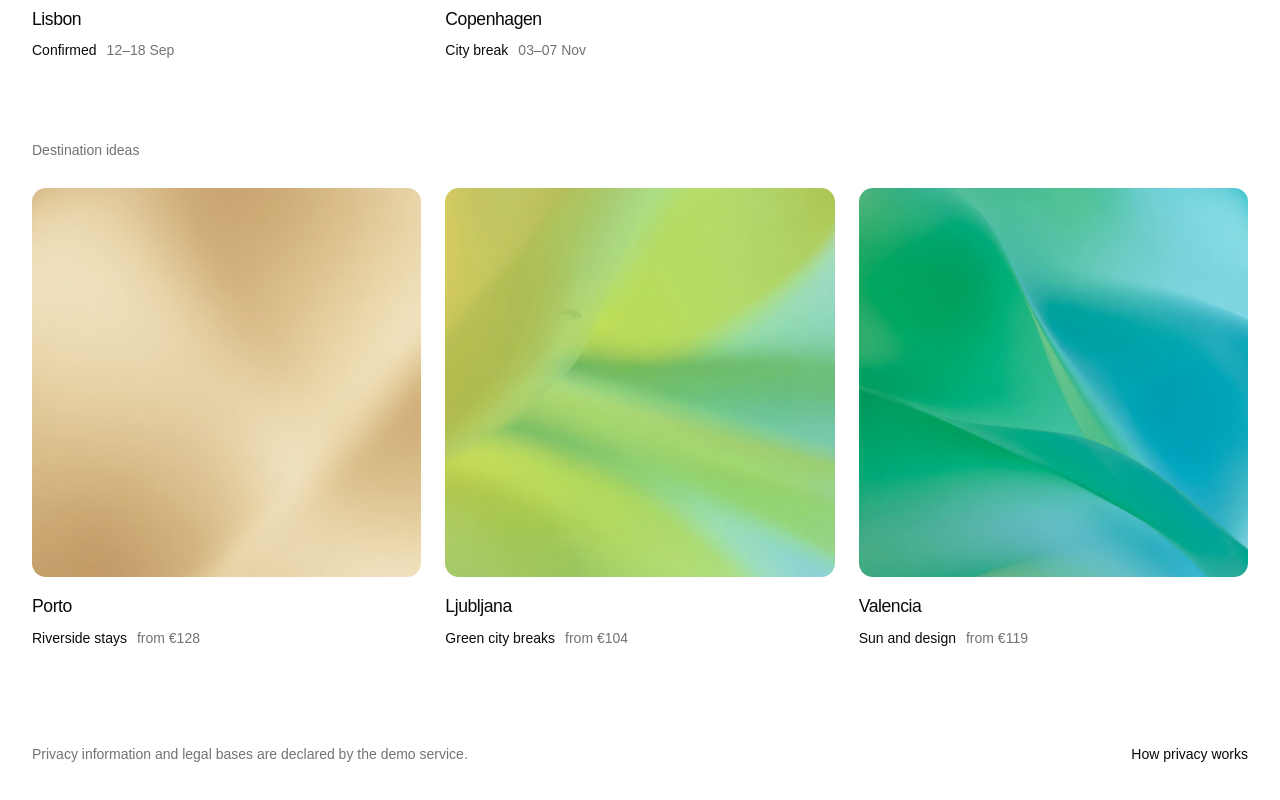
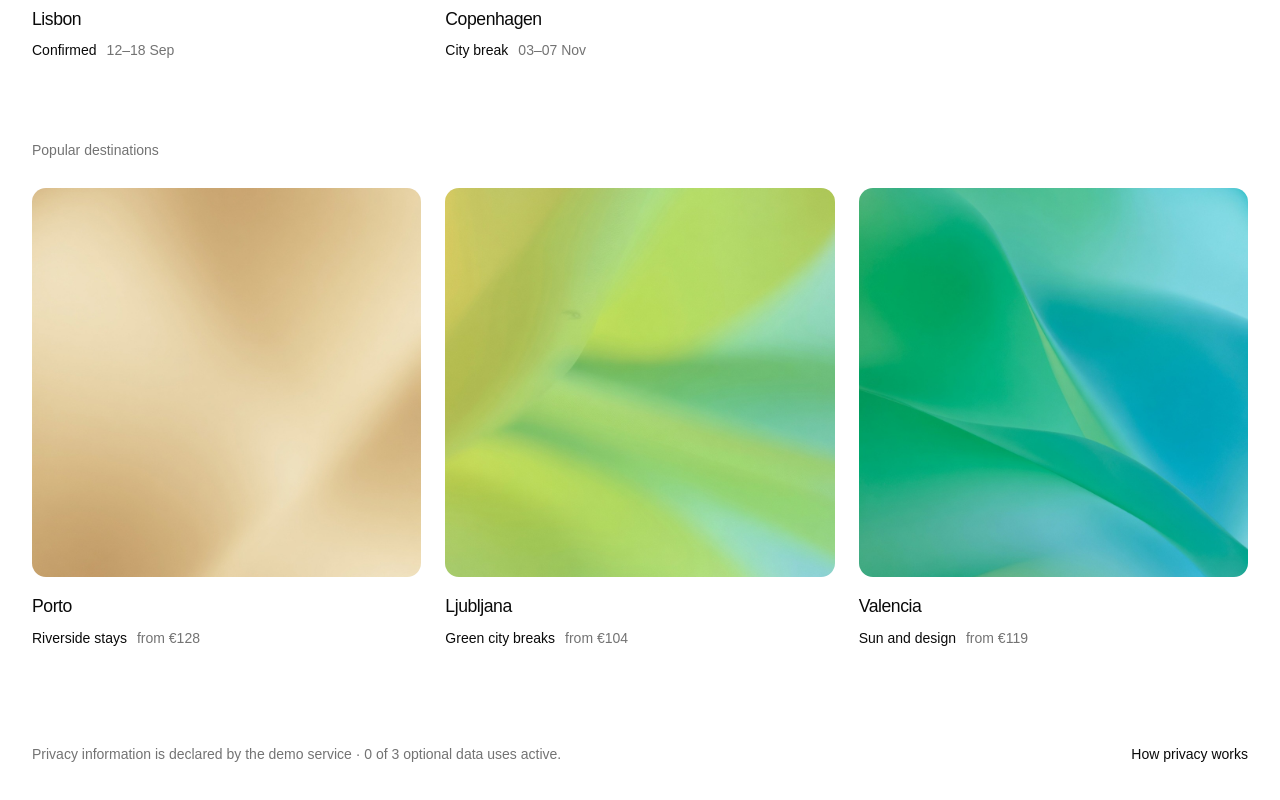
Before and after one commit to Vitali115/clearrights-webmcp, a React (Vite) app: page / in a window 1280 px wide. Shown: the part 893-1693 px from the top of the page. Built offline with nearby package versions, Linux system fonts and the light colour scheme.

Commit message:
feat: reflect enforced privacy in Waypoint

```diff
--- a/src/App.tsx
+++ b/src/App.tsx
@@ -68,6 +68,7 @@ export default function App({ controller, privacyUi, webMcpAvailable }: AppProps
         <>
           <TravelProductPage
             onExplainPrivacy={() => navigatePage('privacy')}
+            privacyState={snapshot.record.state.processing}
             privacyAction={(
               <SheetTrigger asChild>
                 <Button variant="ghost" className="h-9 rounded-full bg-foreground/5 px-5 hover:bg-foreground/10">
--- a/src/ui/TravelProductPage.tsx
+++ b/src/ui/TravelProductPage.tsx
@@ -1,10 +1,12 @@
 import type { ReactNode } from 'react'
+import type { ProcessingState } from '@/domain'
 import { Button } from '@/components/ui/button'
 import { Input } from '@/components/ui/input'
 import { Label } from '@/components/ui/label'
 
 interface TravelProductPageProps {
   privacyAction: ReactNode
+  privacyState: ProcessingState
   onExplainPrivacy(): void
 }
 
@@ -45,7 +47,12 @@ function ArtCard({
   )
 }
 
-export function TravelProductPage({ privacyAction, onExplainPrivacy }: TravelProductPageProps) {
+export function TravelProductPage({ privacyAction, privacyState, onExplainPrivacy }: TravelProductPageProps) {
+  const recommendationsEnabled = privacyState.recommendations
+  const locationEnabled = privacyState.location_suggestions
+  const partnerOffersEnabled = privacyState.partner_advertising
+  const optionalEnabled = [recommendationsEnabled, locationEnabled, partnerOffersEnabled].filter(Boolean).length
+
   return (
     <main className="min-h-svh bg-background text-foreground">
       <header className="border-b border-foreground/8">
@@ -111,7 +118,7 @@ export function TravelProductPage({ privacyAction, onExplainPrivacy }: TravelPro
 
       <section className="px-5 pb-20 sm:px-8 sm:pb-24" aria-labelledby="destination-ideas">
         <h2 id="destination-ideas" className="mb-7 text-sm font-medium text-muted-foreground">
-          Destination ideas
+          {recommendationsEnabled ? 'Suggestions based on your travel interests' : 'Popular destinations'}
         </h2>
         <div className="grid gap-x-6 gap-y-12 sm:gap-y-20 md:grid-cols-3">
           {destinations.map((destination) => (
@@ -126,8 +133,42 @@ export function TravelProductPage({ privacyAction, onExplainPrivacy }: TravelPro
         </div>
       </section>
 
+      {locationEnabled && (
+        <section className="border-y border-foreground/10 px-5 py-12 sm:px-8" aria-labelledby="nearby-lisbon">
+          <div className="grid gap-7 md:grid-cols-[0.8fr_1.2fr]">
+            <div>
+              <p className="text-sm font-medium text-muted-foreground">Location suggestions on</p>
+              <h2 id="nearby-lisbon" className="mt-3 text-2xl font-medium tracking-tight">Near your Lisbon trip</h2>
+              <p className="mt-3 max-w-sm text-sm leading-relaxed text-muted-foreground">
+                These suggestions use the destination context and precise-location setting represented by the local demo adapter.
+              </p>
+            </div>
+            <ul className="grid gap-0 sm:grid-cols-3">
+              {['Alfama viewpoints', 'Riverside walks', 'Neighbourhood cafés'].map((place) => (
+                <li key={place} className="border-t border-foreground/10 py-4 text-sm font-medium sm:pr-4">{place}</li>
+              ))}
+            </ul>
+          </div>
+        </section>
+      )}
+
+      {partnerOffersEnabled && (
+        <section className="px-5 py-14 sm:px-8" aria-labelledby="partner-offer">
+          <div className="grid gap-5 border border-foreground/10 p-6 sm:grid-cols-[1fr_auto] sm:items-end">
+            <div>
+              <p className="text-sm font-medium text-muted-foreground">Personalised partner offer</p>
+              <h2 id="partner-offer" className="mt-3 text-2xl font-medium tracking-tight">A flexible rail pass for your saved city trips</h2>
+              <p className="mt-3 max-w-xl text-sm leading-relaxed text-muted-foreground">
+                Shown because Partner advertising is active in this local demo.
+              </p>
+            </div>
+            <Button variant="outline" className="rounded-full">View offer</Button>
+          </div>
+        </section>
+      )}
+
       <footer className="flex flex-wrap items-center justify-between gap-3 px-5 pb-16 text-sm font-medium text-muted-foreground sm:px-8">
-        <span>Privacy information and legal bases are declared by the demo service.</span>
+        <span>Privacy information is declared by the demo service · {optionalEnabled} of 3 optional data uses active.</span>
         <button type="button" className="text-foreground" onClick={onExplainPrivacy}>How privacy works</button>
       </footer>
     </main>
```
Also changed, not shown: 1 other file (tests, documents, lock files or other folders).
